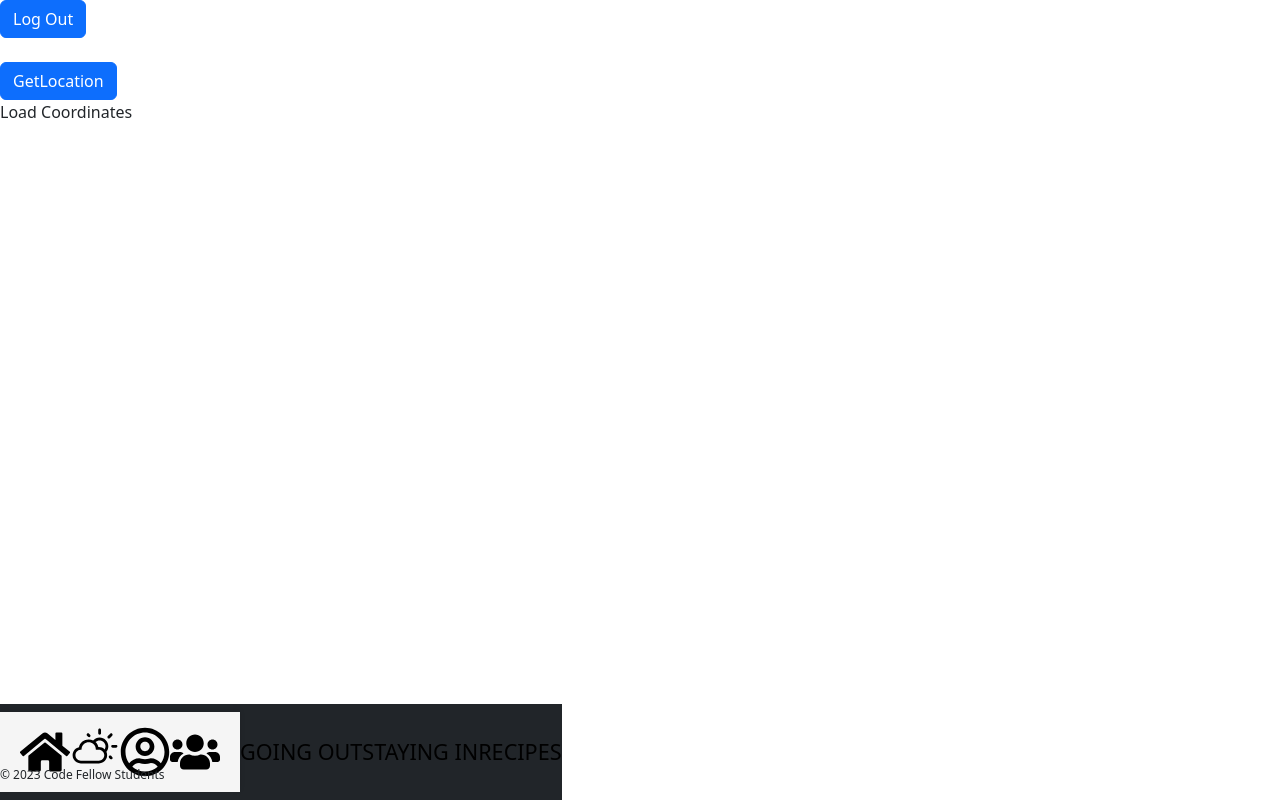
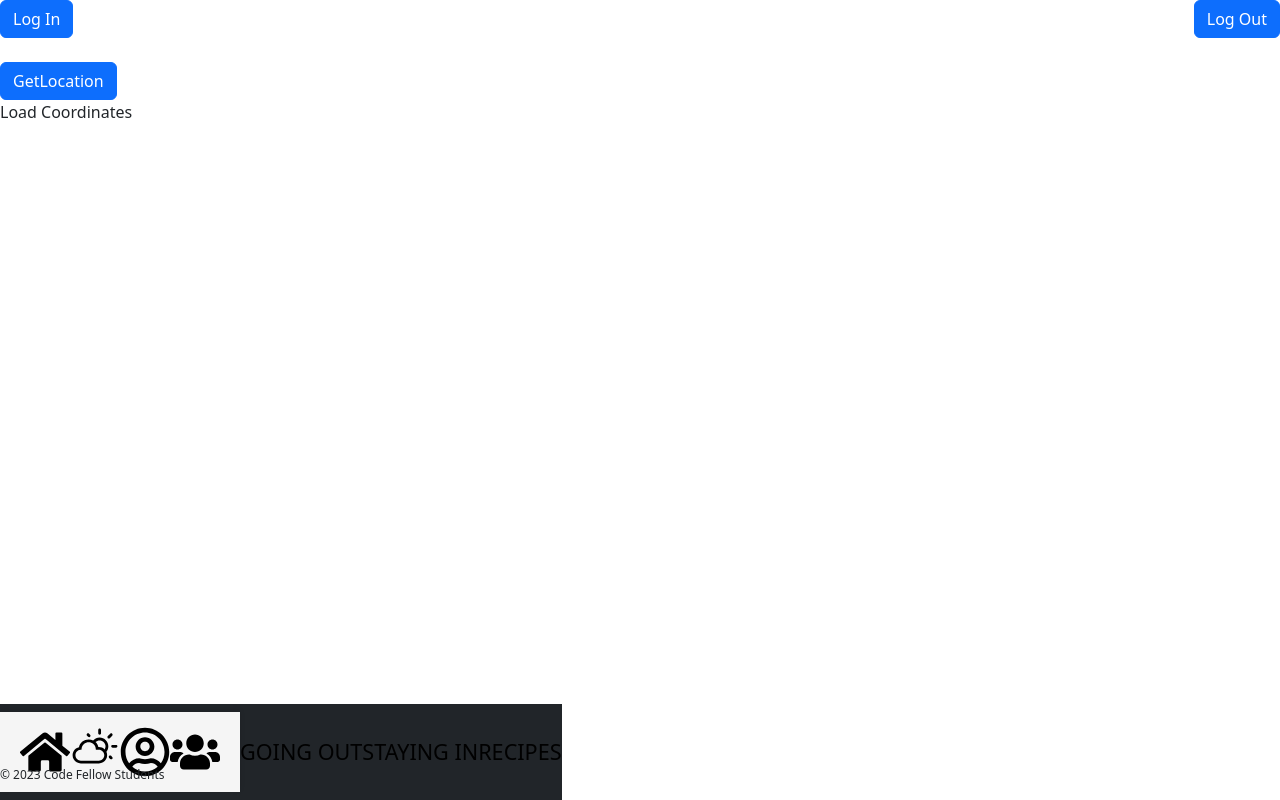
Before and after one commit to Date-Planner/React_DateNightApp-, a React (Create React App) app: page / in a window 1280 px wide. Built offline with nearby package versions, Linux system fonts and the light colour scheme; no server answers.

Commit message:
fixing login issue

```diff
--- a/src/App.js
+++ b/src/App.js
@@ -64,6 +64,7 @@ class App extends React.Component {
               <>
               <div className='headerDiv flex-container'>
                 <TempProfile />
+                <LoginButton />
                 <LogoutButton />
               </div>
                 <Routes>
```
